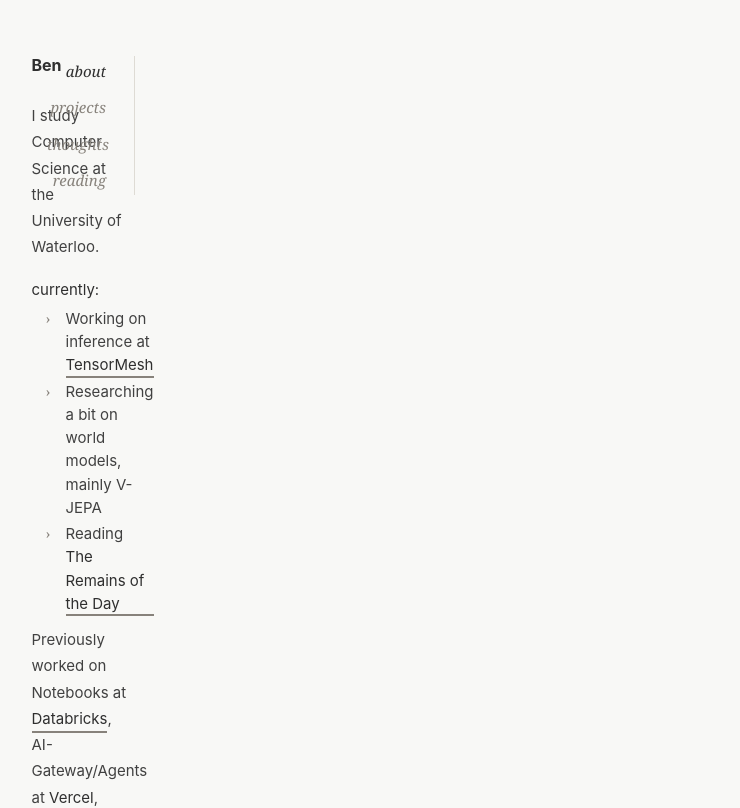
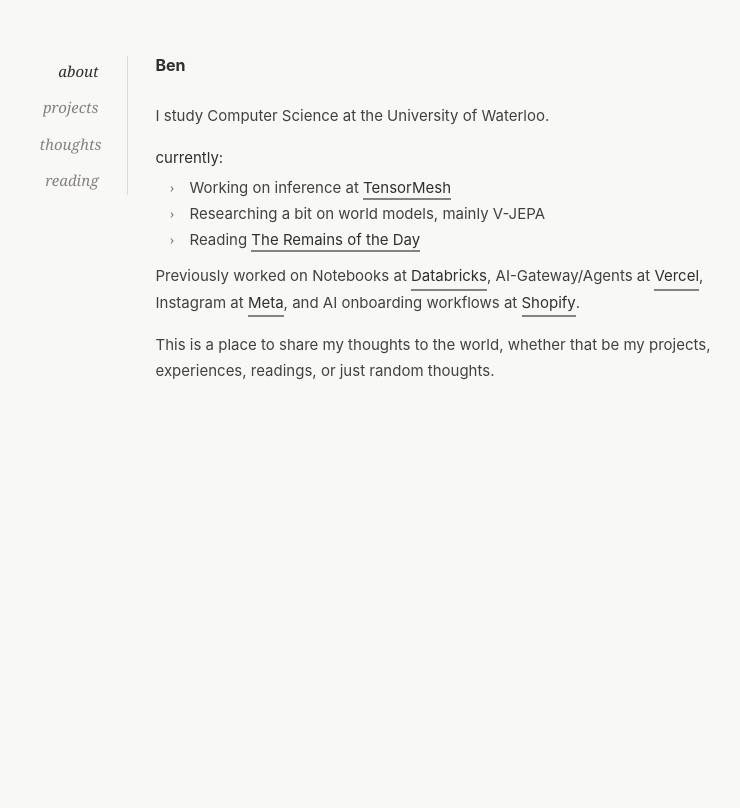
Before and after one commit to benyebai/Ben-Website, a Next.js app: page / in a window 1280 px wide. Shown: the top 808 px of the page, without its empty margins (259-999 px from the left). Built offline with nearby package versions, Linux system fonts and the light colour scheme; a web font is replaced by a local one.

Commit message:
Restore sidebar layout flow

```diff
--- a/app/globals.css
+++ b/app/globals.css
@@ -34,11 +34,12 @@ a {
 }
 
 .site-shell {
+  width: min(100%, 740px);
   min-height: 100vh;
+  margin: 0 auto;
   display: grid;
   grid-template-columns: 96px minmax(0, 560px);
   gap: 28px;
-  justify-content: center;
   align-items: start;
   padding: 56px 28px;
   opacity: 1;
@@ -50,14 +51,14 @@ a {
 }
 
 .writeup-shell {
+  width: min(100%, 776px);
   grid-template-columns: minmax(0, 720px);
   padding-top: 64px;
 }
 
 .side-nav {
-  position: fixed;
+  position: sticky;
   top: 56px;
-  left: max(28px, calc(50vw - 342px));
   display: flex;
   flex-direction: column;
   gap: 6px;
@@ -546,6 +547,7 @@ a {
 
 @media (max-width: 720px) {
   .site-shell {
+    width: 100%;
     min-height: auto;
     display: block;
     padding: 24px 20px 40px;
@@ -557,7 +559,6 @@ a {
 
   .side-nav {
     position: static;
-    left: auto;
     width: auto;
     flex-direction: row;
     justify-content: center;
```
